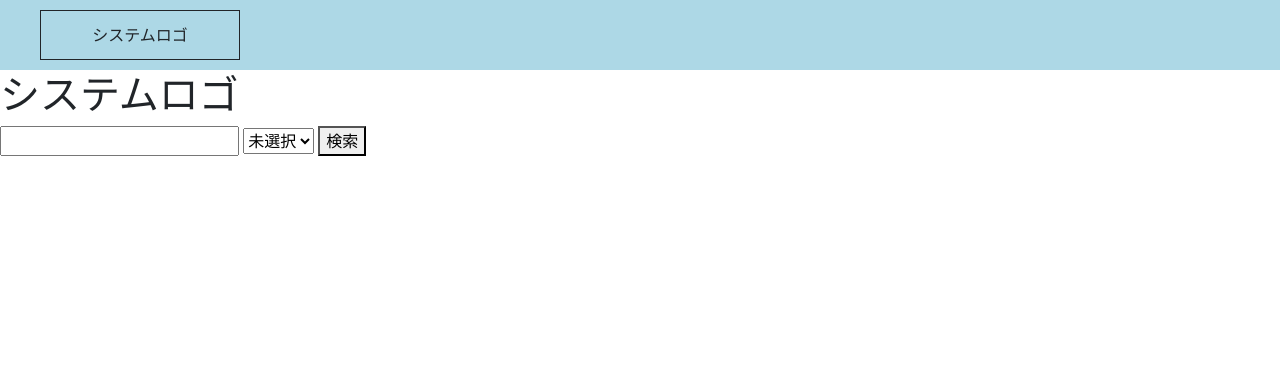
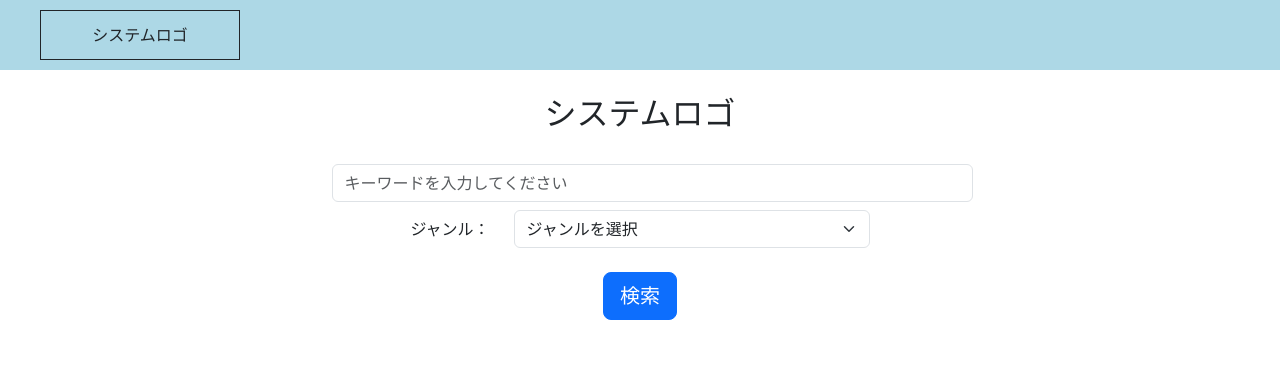
Before and after one commit to uk-works/ibis, a Spring Boot app: page /search in a window 1280 px wide. Shown: the top 370 px of the page. Run offline with Spring Boot 4, Linux system fonts and the light colour scheme; data that the repository does not hold is empty; some libraries are stand-ins or nearby versions.

Commit message:
検索（購買者）検索画面　レイアウト実装

```diff
--- a/src/main/resources/templates/search/book-search.html
+++ b/src/main/resources/templates/search/book-search.html
@@ -4,29 +4,51 @@
 <head>
 	<meta charset="UTF-8">
 	<meta name="viewport" content="width=devide-width, initial-scale=1.0" />
-	<link href="../css/bootstrap.min.css" rel="stylesheet">
-	<link href="../css/common_header.css" rel="stylesheet">
+	<link th:href="@{../css/bootstrap.min.css}" rel="stylesheet">
+	<link th:href="@{../css/common_header.css}" rel="stylesheet">
 	<title>書籍検索 | IBIS</title>
 </head>
 
 <header th:replace="~{common/customer_header :: page_header}"></header>
 
 <body>
-	<h1>システムロゴ</h1>
+	<main class="container mt-4">
+		<div class="d-flex justify-content-center align-items-center mb-4">
+			<div>
+				<h2>システムロゴ</h2>
+			</div>
+		</div>
+
 
 		<form th:action="@{/search/result}" method="get">
+			<div class="row justify-content-center align-items-center mb-2">
+				<div class="col-md-auto"></div>
+				<div class="col-md-7">
+					<input type="text" class="form-control" th:name="keyword" th:value="${keyword}" placeholder="キーワードを入力してください"/>
+				</div>
+			</div>
 
-		<input type="text" th:name="keyword" th:value="${keyword}" />
-		<select th:name="genre" th:value="${genre}">
-			<option th:value="g0000">未選択</option>
+			<div class="row justify-content-center  align-items-center mb-4">
+				<label for="genre" class="col-md-auto col-form-label">ジャンル：</label>
+				<div class="col-md-4">
+					<select id="genre" class="form-select" th:name="genre" th:value="${genre}">
+						<option th:value="g0000">ジャンルを選択</option>
 						<option th:each="genre : ${genres}" th:value="${genre.genreId}">
 							[[${genre.genreName}]]
 						</option>
 					</select>
-		<button>検索</button>
+				</div>
+			</div>
+			<div class="row justify-content-center mb-4">
+				<div class="col-auto">
+					<button class="btn btn-primary btn-lg">検索</button>
+				</div>
+			</div>
 		</form>
+	</main>
 
-		<script src="../js/bootstrap.bundle.min.js"></script>
+
+	<script th:src="@{../js/bootstrap.bundle.min.js}"></script>
 </body>
 
 </html>
```
Lines whose indentation alone changed are shown as unchanged.
